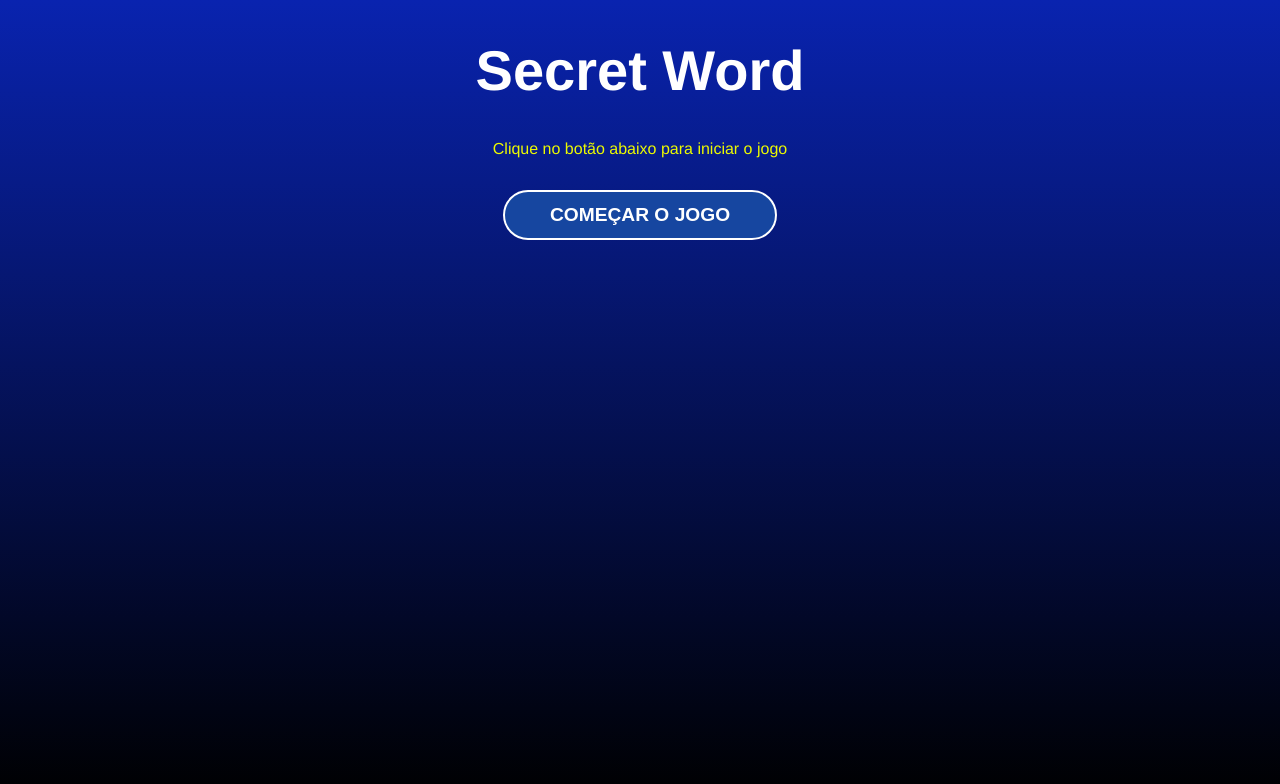
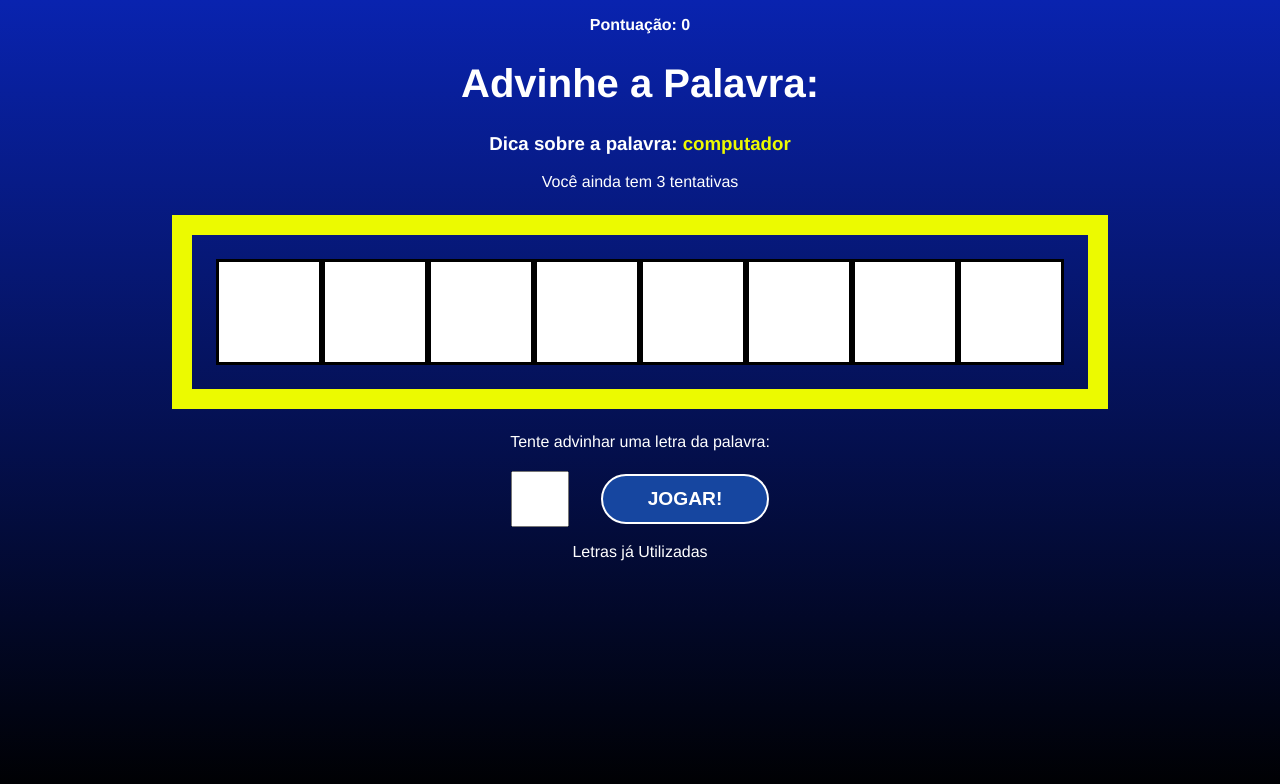
Before and after one commit to MarcelloBitt/secretword, a React (Create React App) app: page / in a window 1280 px wide. Both pictures are taken after a click on the button "COMEÇAR O JOGO". Shown: the top 784 px of the page. Built offline with nearby package versions, Linux system fonts and the light colour scheme.

Commit message:
add logic and hooks

```diff
--- a/src/App.js
+++ b/src/App.js
@@ -16,11 +16,76 @@
 function App() {
   const [gameStage, setGameStage] = useState(stages[0].name);
   const [words] = useState(wordsList);
+
+  const [pickedWord, setPickedWord] = useState("");
+  const [pickedCategory, setPickedCategory] = useState("");
+  const [letters, setLetter] = useState([]);
+  const [guessedLetters, setGuessedLetters] = useState([]);
+  const [wrongLetters, setWrongLetters] = useState([]);
+  const [guesses, setGuesses] = useState(3);
+  const [score, setScore] = useState(0);
+
+  const pickWordAndCategory = () => {
+    const categories = Object.keys(words);
+    const category =
+      categories[Math.floor(Math.random() * Object.keys(categories).length)];
+    const word =
+      words[category][Math.floor(Math.random() * words[category].length)];
+
+    return { word, category };
+  };
+
+  const startGame = () => {
+    const { word, category } = pickWordAndCategory();
+    let wordLetters = word.split("");
+    wordLetters = wordLetters.map((l) => l.toLowerCase());
+    setPickedWord(word);
+    setPickedCategory(category);
+    setLetter(wordLetters);
+    setGameStage(stages[1].name);
+  };
+  const verifyLetter = (letter) => {
+    const nomalizedLetter = letter.toLowerCase();
+
+    if (
+      guessedLetters.includes(nomalizedLetter) ||
+      wrongLetters.includes(nomalizedLetter)
+    )
+      return;
+
+    if (letters.includes(nomalizedLetter)) {
+      setGuessedLetters((actualGuessedLetters) => [
+        ...actualGuessedLetters,
+        nomalizedLetter,
+      ]);
+    } else {
+      setWrongLetters((actualWrongLetters) => [
+        ...actualWrongLetters,
+        nomalizedLetter,
+      ]);
+    }
+  };
+
+  const retry = () => {
+    setGameStage(stages[0].name);
+  };
+
   return (
     <div className="App">
-      {gameStage === "start" && <StartSceen />}
-      {gameStage === "game" && <Game />}
-      {gameStage === "end" && <GameOver />}
+      {gameStage === "start" && <StartSceen startGame={startGame} />}
+      {gameStage === "game" && (
+        <Game
+          verifyLetter={verifyLetter}
+          pickedWord={pickedWord}
+          pickedCategory={pickedCategory}
+          letters={letters}
+          guessedLetters={guessedLetters}
+          wrongLetters={wrongLetters}
+          guesses={guesses}
+          score={score}
+        />
+      )}
+      {gameStage === "end" && <GameOver retry={retry} />}
     </div>
   );
 }
--- a/src/components/Game.jsx
+++ b/src/components/Game.jsx
@@ -1,7 +1,74 @@
+import { useRef, useState } from "react";
 import "./Game.css";
 
-const Game = () => {
-  return <div>Game</div>;
+const Game = ({
+  verifyLetter,
+  pickedWord,
+  pickedCategory,
+  letters,
+  guessedLetters,
+  wrongLetters,
+  guesses,
+  score,
+}) => {
+  const [letter, setLetter] = useState("");
+  const letterInputRef = useRef(null);
+  const handleSubmit = (e) => {
+    e.preventDefault();
+    verifyLetter(letter);
+    setLetter("");
+    letterInputRef.current.focus();
+  };
+  return (
+    <div className="game">
+      <p className="points">
+        <span>Pontuação: {score}</span>
+      </p>
+      <h1>Advinhe a Palavra:</h1>
+      <h3 className="tip">
+        Dica sobre a palavra: <span>{pickedCategory}</span>
+      </h3>
+      <p>Você ainda tem {guesses} tentativas</p>
+      <div className="wordContainer">
+        {letters.map((letter, i) =>
+          guessedLetters.includes(letters) ? (
+            <span
+              key={i}
+              className="letter"
+            >
+              {letter}
+            </span>
+          ) : (
+            <span
+              key={i}
+              className="blankSquare"
+            ></span>
+          )
+        )}
+      </div>
+      <div className="letterContainer">
+        <p>Tente advinhar uma letra da palavra:</p>
+        <form onSubmit={handleSubmit}>
+          <input
+            type="text"
+            name="letter"
+            maxLength="1"
+            required
+            onChange={(e) => setLetter(e.target.value)}
+            value={letter}
+            ref={letterInputRef}
+          />
+          <button>Jogar!</button>
+        </form>
+      </div>
+      <div className="wrongLettersContainer">
+        <p>Letras já Utilizadas</p>
+        {wrongLetters.map((letter, i) => (
+          <span key={i}>{letter}</span>
+        ))}
+      </div>
+    </div>
+  );
 };
 
 export default Game;
--- a/src/components/GameOver.jsx
+++ b/src/components/GameOver.jsx
@@ -1,7 +1,12 @@
 import "./GameOver.css";
 
-const GameOver = () => {
-  return <div>GameOver</div>;
+const GameOver = ({ retry }) => {
+  return (
+    <div>
+      <h1>Game over</h1>
+      <button onClick={retry}>Reinicar jogo</button>
+    </div>
+  );
 };
 
 export default GameOver;
--- a/src/components/StartSceen.jsx
+++ b/src/components/StartSceen.jsx
@@ -1,11 +1,11 @@
 import "./StartScreen.css";
 
-const StartSceen = () => {
+const StartSceen = ({ startGame }) => {
   return (
     <div className="start">
       <h1>Secret Word</h1>
       <p>Clique no botão abaixo para iniciar o jogo</p>
-      <button>Começar o jogo</button>
+      <button onClick={startGame}>Começar o jogo</button>
     </div>
   );
 };
```
